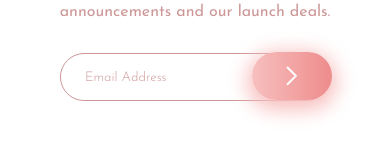
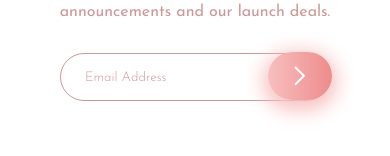
Before and after one commit to Maryahcee/base-aparrell-frontend-mentor-chanlleng, a Vue app: page / in a window 390 px wide. Shown: the part 582-738 px from the top of the page. Built offline with nearby package versions, Linux system fonts and the light colour scheme.

Commit message:
Update MobileView.vue
delete mobile arrow class elements

```diff
--- a/src/components/MobileView.vue
+++ b/src/components/MobileView.vue
@@ -137,7 +137,7 @@ return{
     background: linear-gradient(90deg, hsl(0, 80%, 86%), hsl(0, 74%, 74%));
     border-radius: 2rem;
     box-shadow: 0 5px 20px 5px hsl(0, 80%, 86%);
-    width: 5rem;
+    width: 4rem;
     height: 3rem;
     cursor: pointer;
     border-style: none;
@@ -148,11 +148,9 @@ return{
 }
 
 .mobile-arrow {
-    display: flex;
-    justify-content: center;
-    align-items: center;
-    margin: 0 auto;
+
 }
+
 #btn-small-flex{
    margin: 0 auto;
    display: flex;
```
